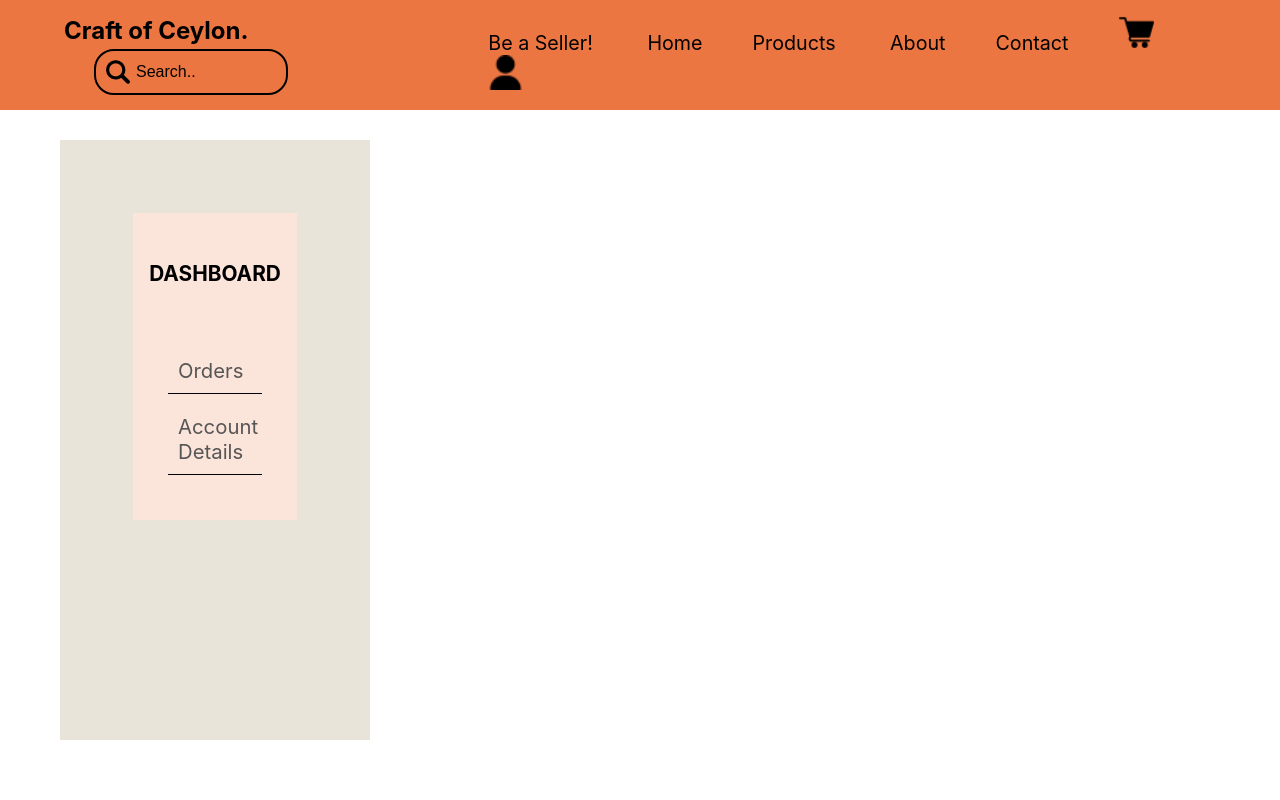
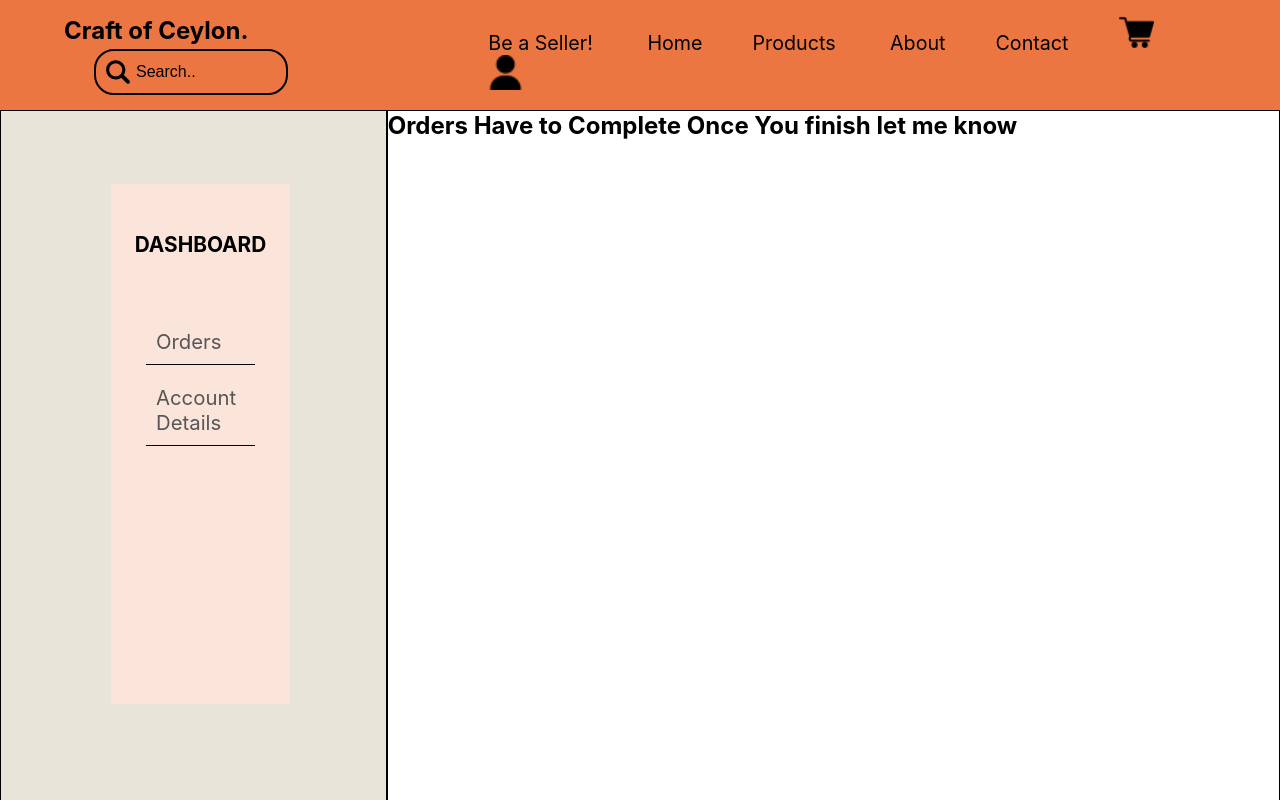
Before and after one commit to BilalHamza7/Crafts-Of-Ceylonzip, a React (Create React App) app: page /user/detail in a window 1280 px wide. Shown: the top 800 px of the page. Built offline with nearby package versions, Linux system fonts and the light colour scheme.

Commit message:
Updated as of 5pm, added the seller and userside bar

```diff
--- a/src/components/ProfileSideBar.js
+++ b/src/components/ProfileSideBar.js
@@ -2,12 +2,11 @@ import React from 'react'
 import '../styles/sidebar.css'
 import { Link } from 'react-router-dom'
 
+export function UserProfileSideBar({ onOptionClick }) {
 
-export function UserProfileSideBar() {
-
-  // const styleFromOther = {
-  //   height: compHeight,
-  // };
+  const handleOptionClick = (option) => {
+    onOptionClick(option);
+  };
 
   return (
     <div className="sideBar">
@@ -16,8 +15,8 @@ export function UserProfileSideBar() {
 
           <h3>DASHBOARD</h3>
           <div className='sidebarNavLinks'>
-            <Link>Orders</Link>
-            <Link>Account Details</Link>
+          <Link to="#" onClick={() => handleOptionClick('Orders')}>Orders</Link>
+          <Link to="#" onClick={() => handleOptionClick('Account Details')}>Account Details</Link>
           </div>
         </div>
 
--- a/src/components/AccountDetails.js
+++ b/src/components/SellerAccountDetails.js
@@ -1,7 +1,6 @@
 import React from 'react'
 import { useState } from 'react'
 import '../styles/accountDetails.css'
-import { useEffect } from 'react';
 
 export default function AccountDetails() {
     {/* set usestate from the database */}
--- a/src/components/SellerView.js
+++ b/src/components/SellerView.js
@@ -2,7 +2,7 @@ import React, { useState } from 'react';
 import '../styles/sellerview.css'
 import AddImage from '../images/addImage.png';
 import axios from 'axios';
-import AccountDetails from './AccountDetails';
+import SellerAccountDetails from './UserAccountDetails';
 
 export default function SellerView({ selectedOption }) { // (pro)--comes in Object form or ({ selected})
 
@@ -201,7 +201,7 @@ const createProduct = (file) => { //gets file from
 
       {selectedOption === 'Account Details' && (
         <div>
-          <AccountDetails/>
+          <SellerAccountDetails/>
         </div>
       )}
     </div>
--- /dev/null
+++ b/src/components/UserAccountDetails.js
@@ -0,0 +1,73 @@
+import React from 'react'
+import { useState } from 'react'
+import '../styles/accountDetails.css'
+import { useEffect } from 'react';
+
+export default function AccountDetails() {
+    {/* set usestate from the database */}
+    const [name,setName] = useState('');
+    const [email,setemail] = useState('');
+    const [mobileNumber,setmobileNumber] = useState('');
+    const [usersName,setusersName] = useState('');
+    const [defaultAddress,setdefaultAddress] = useState('');
+    const [secondaryAddress,setsecondaryAddress] = useState('');
+
+    const [userName,setUsername] = useState('');
+    const [password,setpassword] = useState('');
+
+    const handleAccountDetailsUpdate = () =>{
+
+    }
+    const handleResetPassword = () =>{
+
+    }
+
+  return (
+    <div className='accountDatails'>
+
+        <div className='navLefts'>
+            <label className='titleDetails'>YOUR PROFILE DETAILS</label>
+            <form onSubmit={handleAccountDetailsUpdate}>
+
+                <label htmlFor="txtFullName">Your name*</label>
+                <input type="text" value={name} id="txtFullName" name='name' autoComplete='off'/>
+
+                <label htmlFor="txtEmail">Email*</label>
+                <input type="email" value={email} id="txtEmail" name='email'autoComplete='off'/>
+
+                <label htmlFor="txtmobilenumber">Mobile Number*</label>
+                <input type="number" value={mobileNumber} id="txtmobilenumber" name='txtmobilenumber'autoComplete='off'/>
+
+                <label htmlFor="txtusername">Username*</label>
+                <input type="text" value={usersName} id="txtusername" name='txtusername'autoComplete='off'/>
+
+                <label htmlFor="txtdefaultaddress">Default Address*</label>
+                <input type="text" value={defaultAddress} id="txtdefaultaddress" name='txtdefaultaddress'autoComplete='off'/>
+
+                <label htmlFor="txtsecondaryaddress">Secondary Address*</label>
+                <input type="text" value={secondaryAddress} id="txtsecondaryaddress" name='txtsecondaryaddress'autoComplete='off'/>
+
+                <input type='submit' value="Continue" id='btnUpdateProfile'/>
+
+            </form>
+        </div>
+
+        <div className='navRight'>
+            <label className='titleResetPassword'>RESET PASSWORD</label>
+            <form onSubmit={handleResetPassword}>
+                <label htmlFor="txtusername">Current Password*</label>
+                <input type="text" value={userName} id="txtusername" name='txtusername'autoComplete='off'/>
+
+                <label htmlFor="txtpassword">New Password*</label>
+                <input type="password" value={password} id="txtpassword" name='txtpassword'autoComplete='off'/>
+
+                <label htmlFor="txtconfirmpassword">Confirm New Password*</label>
+                <input type="password" id="txtconfirmpassword" name='txtconfirmpassword'autoComplete='off'/>
+
+                <input type='submit' value="Continue" id='btnResetPassword'/>
+
+            </form>
+        </div>
+    </div>
+  )
+}
--- a/src/pages/UserProfile.js
+++ b/src/pages/UserProfile.js
@@ -1,19 +1,28 @@
 import React from 'react'
 import { NavigationBar2 } from '../components/NavigationBar'
 import { UserProfileSideBar, SellerProfileSideBar } from '../components/ProfileSideBar'
+import AccountDetails from '../components/UserAccountDetails';
+import { useState } from 'react';
 
 
 export default function UserProfile() {
+
+  const [selectedOption, setSelectedOption] = useState(null);
+
+  const handleOptionClick = (option) => {
+    setSelectedOption(option);
+  };
+
   return (
     <div>
         <NavigationBar2/>
         <div className='productStartDiv' style={{display:"flex", width:"100%",margin:"0",padding:"0"}}>
 
-            <div style={{flex:"20%"}}>
-                <UserProfileSideBar />
+            <div style={{flex:"25%", border:"1px solid black"}}>
+                <UserProfileSideBar onOptionClick={handleOptionClick}/>
             </div>
-            <div style={{flex:"80%"}}>
-                {/* <AccountDetails /> */}
+            <div style={{flex:"75%", border:"1px solid black"}}>
+            {selectedOption === 'Account Details' ? (<AccountDetails />) : (<h2>Orders Have to Complete Once You finish let me know</h2>)}
             </div>
 
         </div>
--- a/src/styles/accountDetails.css
+++ b/src/styles/accountDetails.css
@@ -4,7 +4,7 @@
     display: flex;
   }
   .accountDatails .navLefts form label, .accountDatails .navRight form label{
-    font-size: 85%;
+    font-size: 75%;
   }
   .navLefts .titleDetails, .navRight .titleResetPassword{
     font-size: 130%;
--- a/src/styles/sidebar.css
+++ b/src/styles/sidebar.css
@@ -1,16 +1,17 @@
 .sideBar{
-    width: 310px;
+    width: 100%;
     background-color: rgba(233,228,217,255);
-    height: 75vh;
-    margin-top: 30px;
+    height: 105vh;
+    box-sizing: border-box;
     /* padding-left: 75px; */
-    margin-left: 60px;
-    margin-bottom: 10px;             /*   */
 }
 .sideBar .options{
     padding: 35px;
+    margin-left: 37px;
     background-color: rgba(251,228,217,255);
     box-sizing: border-box;
+    width: 75%;
+    height: 65vh;
 }
 .options .sidebarNavLinks a{
     text-decoration: none;
```
